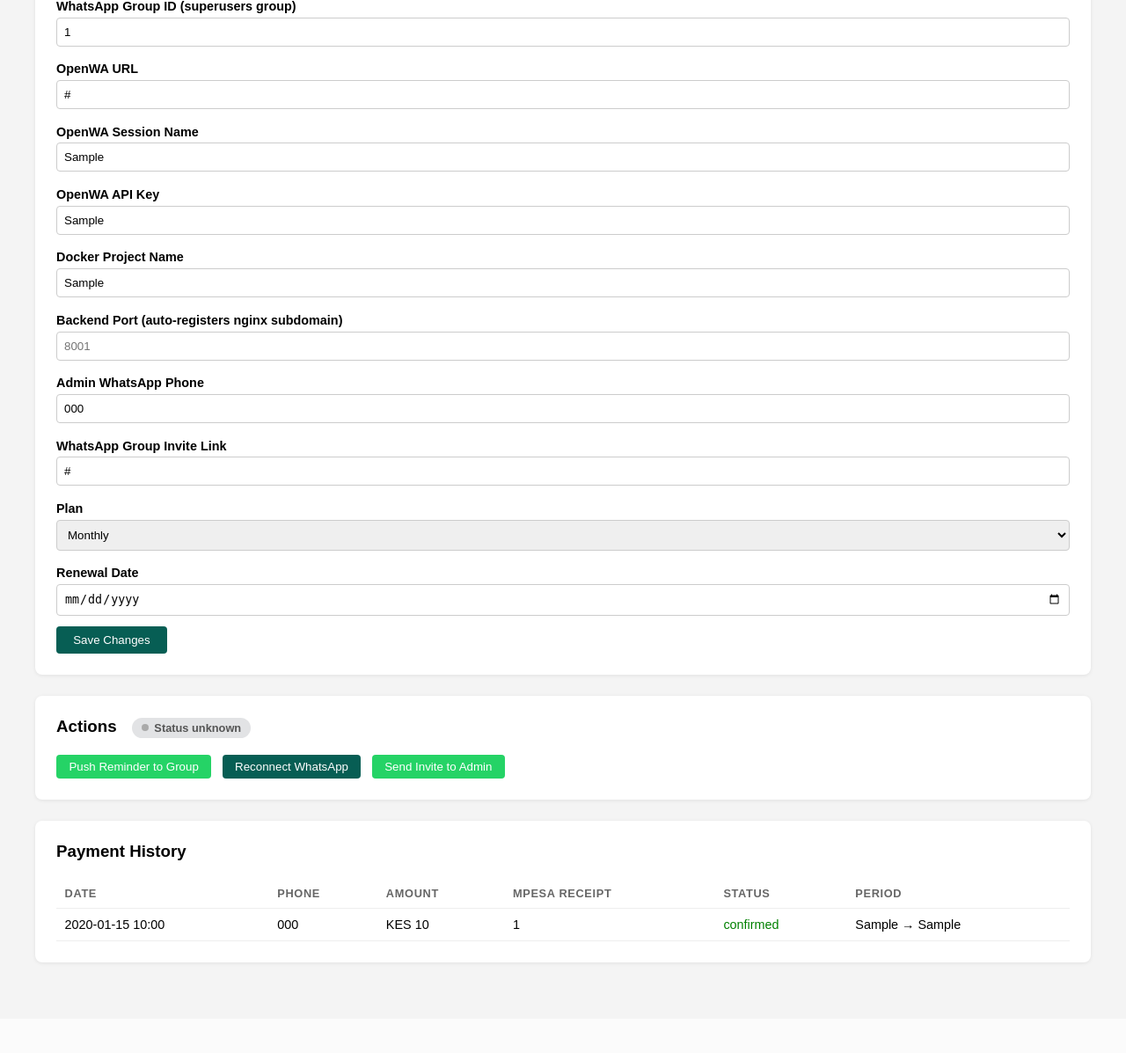
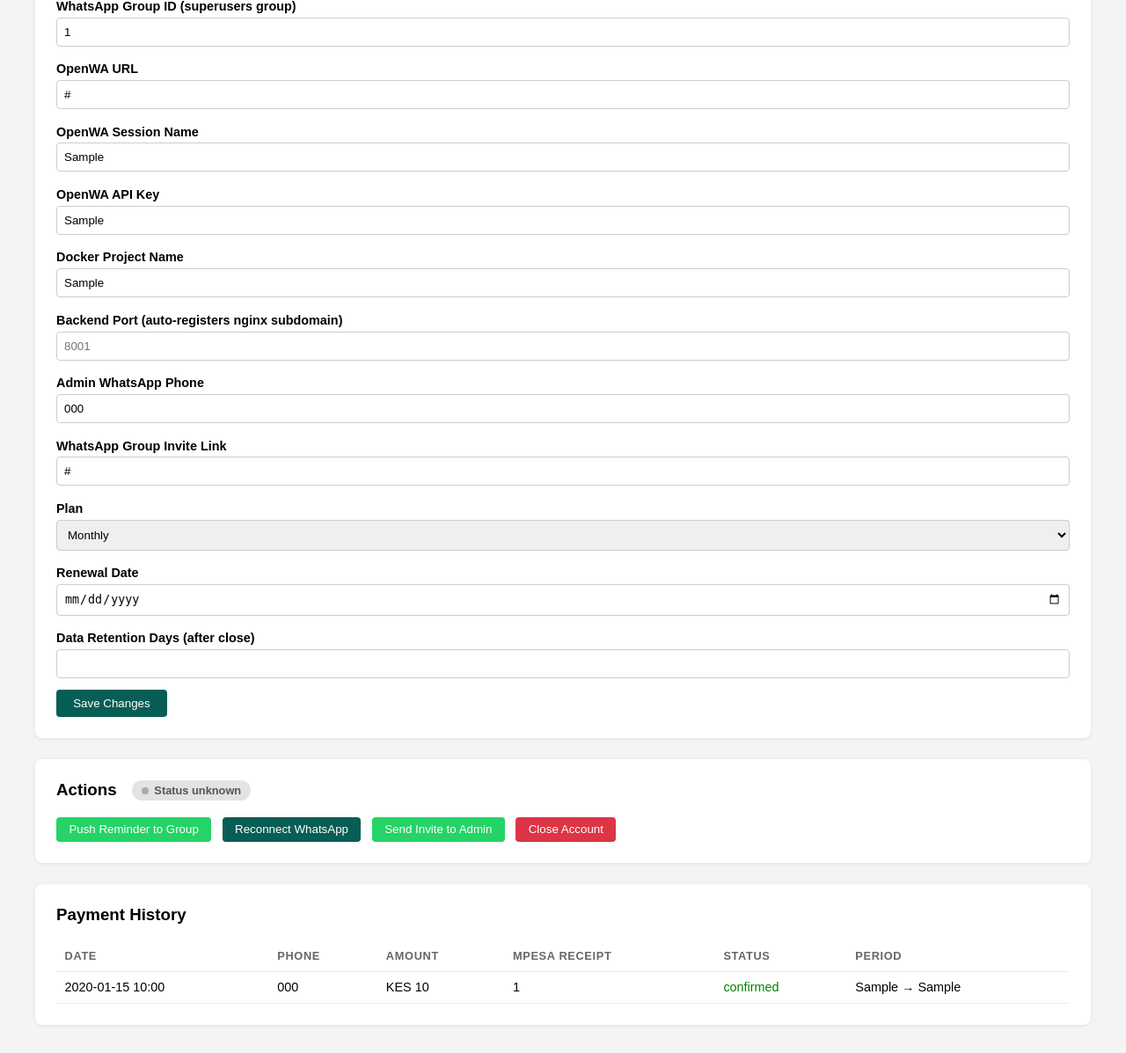
Before and after one commit to beeshaker/whatsapp_group, a FastAPI app: template billing/templates/client_detail.html in a window 1280 px wide. Shown: the part 197-1394 px from the top of the page at 88% size. Before the commit the page ends 1293 px from the top, so only its background shows below. Run offline with FastAPI, Linux system fonts and the light colour scheme; the template is opened without the code that fills it: most values are stand-ins (such as "Sample title", 1, 10 or a date in 2020).

Commit message:
feat: update dashboard with billing_only display, close button, data_retention_days
- Replace warning/suspended badge classes with billing_only/closed
- Add data_retention_days input field to client update form (1-365 range)
- Show billing_only_started_at timestamp when status is billing_only
- Add "Close Account" button with confirmation prompt (visible when status != closed)
- Update Reactivate button to show for grace, billing_only, and closed statuses
- Add data_retention_days form validation in update_client handler

Co-Authored-By: Claude Sonnet 4.6 <noreply@anthropic.com>

```diff
--- a/billing/main.py
+++ b/billing/main.py
@@ -199,6 +199,7 @@ async def update_client(
     admin_whatsapp_phone: str = Form(default=""),
     whatsapp_invite_link: str = Form(default=""),
     backend_port: str = Form(default=""),
+    data_retention_days: str = Form(default=""),
     username: str = Depends(require_login),
     db=Depends(get_db),
 ):
@@ -219,6 +220,10 @@ async def update_client(
         client.renewal_date = date.fromisoformat(renewal_date)
     if plan in ("monthly", "annual"):
         client.plan = plan
+    if data_retention_days.strip().isdigit():
+        val = int(data_retention_days.strip())
+        if 1 <= val <= 365:
+            client.data_retention_days = val
     client.admin_whatsapp_phone = admin_whatsapp_phone.strip() or client.admin_whatsapp_phone
     client.whatsapp_invite_link = whatsapp_invite_link.strip() or client.whatsapp_invite_link
     new_port = int(backend_port.strip()) if backend_port.strip().isdigit() else None
--- a/billing/templates/client_detail.html
+++ b/billing/templates/client_detail.html
@@ -16,7 +16,7 @@ th,td{padding:.6rem;border-bottom:1px solid #eee;text-align:left;font-size:.9rem
 th{font-size:.8rem;text-transform:uppercase;letter-spacing:.05em;color:#666}
 .badge{padding:.2rem .6rem;border-radius:12px;font-size:.8rem;font-weight:bold}
 .active{background:#d4edda;color:#155724}.grace{background:#fff3cd;color:#856404}
-.warning{background:#f8d7da;color:#721c24}.suspended{background:#d6d8db;color:#383d41}
+.billing_only{background:#f8d7da;color:#721c24}.closed{background:#d6d8db;color:#383d41}
 .confirmed{color:green}.pending{color:orange}.failed{color:red}
 
 /* QR modal */
@@ -73,6 +73,11 @@ th{font-size:.8rem;text-transform:uppercase;letter-spacing:.05em;color:#666}
     </select>
     <label>Renewal Date</label>
     <input type="date" name="renewal_date" value="{{ client.renewal_date }}">
+    <label>Data Retention Days (after close)</label>
+    <input type="number" name="data_retention_days" value="{{ client.data_retention_days or 90 }}" min="1" max="365">
+    {% if client.status == 'billing_only' and client.billing_only_started_at %}
+    <p style="color:#721c24;font-size:.85rem">Billing-only since: <strong>{{ client.billing_only_started_at.strftime('%Y-%m-%d %H:%M') }} UTC</strong></p>
+    {% endif %}
     <button class="save" type="submit">Save Changes</button>
   </form>
 </div>
@@ -98,9 +103,15 @@ th{font-size:.8rem;text-transform:uppercase;letter-spacing:.05em;color:#666}
   {% if request.query_params.get('invited') %}
   <p style="color:green;margin-top:.5rem">Invite sent to {{ client.admin_whatsapp_phone }}.</p>
   {% endif %}
-  {% if client.status == 'suspended' %}
+  {% if client.status in ('grace', 'billing_only', 'closed') %}
   <form method="post" action="/clients/{{ client.id }}/reactivate" style="display:inline">
     <button class="action" type="submit" style="background:#075e54">Reactivate</button>
+  </form>
+  {% endif %}
+  {% if client.status != 'closed' %}
+  <form method="post" action="/clients/{{ client.id }}/close" style="display:inline"
+    onsubmit="return confirm('Are you sure you want to close this account? This will stop all services.')">
+    <button class="action danger" type="submit">Close Account</button>
   </form>
   {% endif %}
 </div>
```
